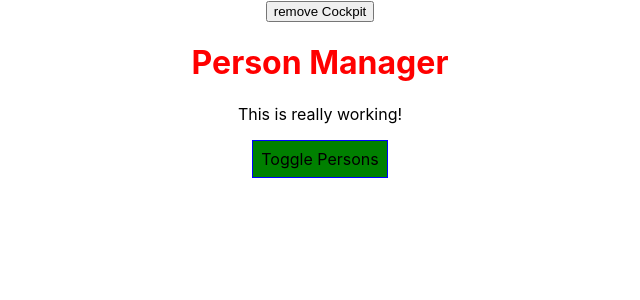
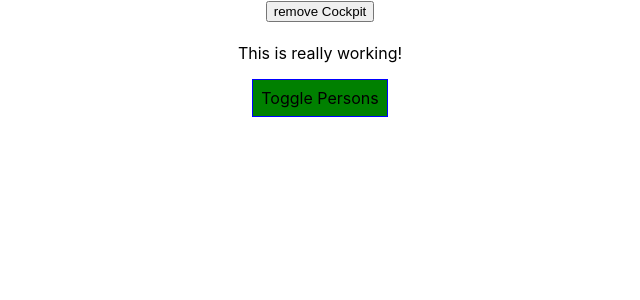
Before and after one commit to pepps1980/react-complete-guide, a React app: page / in a window 1280 px wide. Shown: the top 300 px of the page, without its empty margins (320-960 px from the left). Built offline with nearby package versions, Linux system fonts and the light colour scheme.

Commit message:
with class

```diff
--- a/src/containers/App.js
+++ b/src/containers/App.js
@@ -2,7 +2,8 @@
 import classes from "./App.module.css";
 import Persons from "../components/Persons/Persons";
 import Cockpit from "../components/Cockpit/Cockpit";
-import WithClass from '../hoc/WithClass';
+import withClass from '../hoc/withClass';
+import Auxilliary from "../hoc/Auxilliary";
 
 class App extends Component {
   constructor(props) {
@@ -83,7 +84,7 @@
       );
     }
     return (
-      <WithClass classes={classes.App}>
+      <Auxilliary>
         <button
           onClick={() => {
             this.setState({ showCockpit: false });
@@ -100,7 +101,7 @@
           />
         ) : null}
         {persons}
-      </WithClass>
+      </Auxilliary>
     );
   }
   // return React.createElement(
@@ -110,4 +111,4 @@
   // );
 }
 
-export default App;
+export default withClass(App, classes.App);
--- a/src/hoc/WithClass.js
+++ b/src/hoc/WithClass.js
@@ -1,7 +1,11 @@
 import React from "react";
 
-const withClass = (props) => {
-  return (<div className={props.classes}>{props.children}</div>);
+const withClass = (WrappedComponent, className) => {
+  return props => (
+      <div className={className}>
+          <WrappedComponent />
+      </div>
+  );
 };
 
 export default withClass;
```
